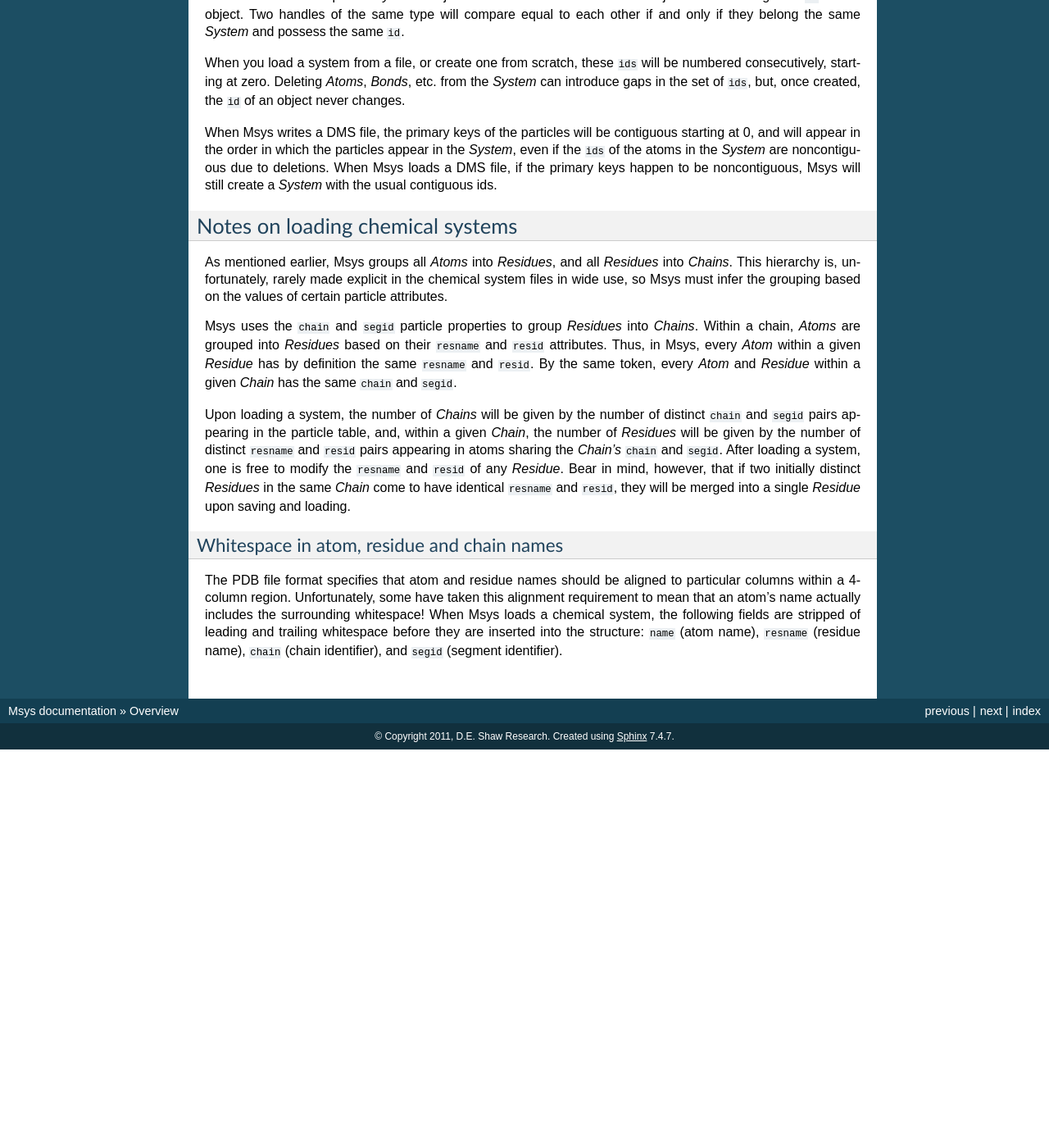
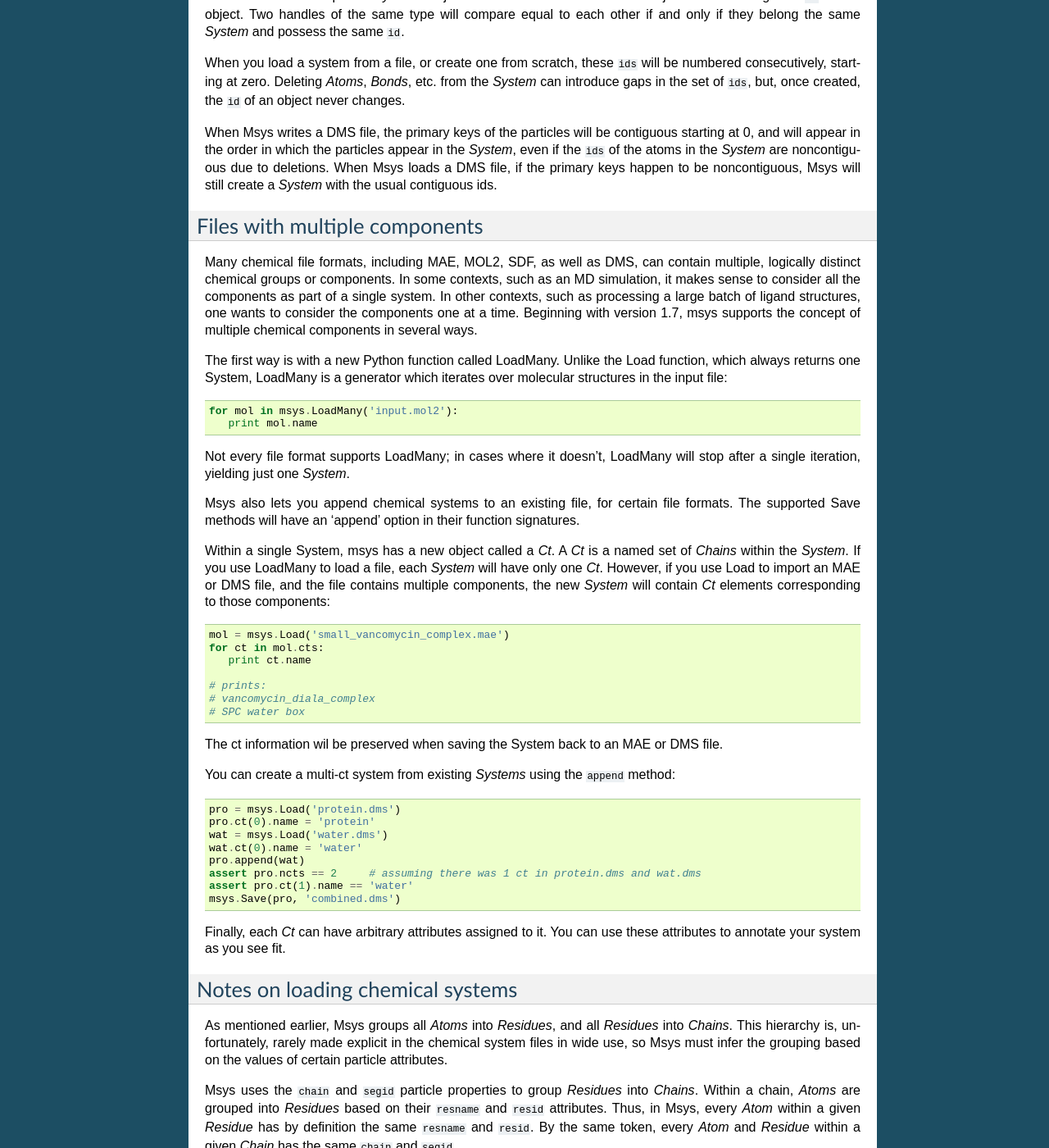
Before and after one commit to DEShawResearch/msys, a Sphinx documentation site: the page built from doc/source/overview.rst, in a window 1280 px wide and 1400 px high, scrolled down 4088 px. Shown: the whole window at 82% size. Built offline with Sphinx 7.4.7, drawn with Linux system fonts in a browser that asks for light colours; the version number could not be read and is left out; before the commit the page ends 5002 px from its top, so only the background shows below that; some of the changed text lies outside the part shown.

Commit message:
Docs on multiple components.
[git-p4: depot-paths = "//depot/desrad/main/sw/libs/msys/": change = 160860]

```diff
--- a/doc/source/overview.rst
+++ b/doc/source/overview.rst
@@ -277,6 +277,66 @@ particles appear in the `System`, even if the ``ids`` of the atoms in the
 if the primary keys happen to be noncontiguous, Msys will still create a
 `System` with the usual contiguous ids.
 
+Files with multiple components
+==============================
+
+Many chemical file formats, including MAE, MOL2, SDF, as well as DMS,
+can contain multiple, logically distinct chemical groups or components.
+In some contexts, such as an MD simulation, it makes sense to consider
+all the components as part of a single system.  In other contexts,
+such as processing a large batch of ligand structures, one wants to
+consider the components one at a time.  Beginning with version 1.7,
+msys supports the concept of multiple chemical components in several ways.
+
+The first way is with a new Python function called LoadMany.  Unlike the
+Load function, which always returns one System, LoadMany is a generator
+which iterates over molecular structures in the input file::
+
+  for mol in msys.LoadMany('input.mol2'):
+     print mol.name
+
+Not every file format supports LoadMany; in cases where it doesn't, LoadMany
+will stop after a single iteration, yielding just one `System`.
+
+Msys also lets you append chemical systems to an existing file, for certain
+file formats.  The supported Save methods will have an 'append' option in
+their function signatures.
+
+Within a single System, msys has a new object called a `Ct`.  A `Ct`
+is a named set of `Chains` within the `System`.  If you use LoadMany to
+load a file, each `System` will have only one `Ct`.  However, if you
+use Load to import an MAE or DMS file, and the file contains multiple
+components, the new `System` will contain `Ct` elements corresponding
+to those components::
+
+  mol = msys.Load('small_vancomycin_complex.mae')
+  for ct in mol.cts:
+     print ct.name
+
+  # prints:
+  # vancomycin_diala_complex
+  # SPC water box
+
+The ct information wil be preserved when saving the System back to an MAE
+or DMS file.
+
+You can create a multi-ct system from existing `Systems` using the
+``append`` method::
+
+  pro = msys.Load('protein.dms')
+  pro.ct(0).name = 'protein'
+  wat = msys.Load('water.dms')
+  wat.ct(0).name = 'water'
+  pro.append(wat)
+  assert pro.ncts == 2     # assuming there was 1 ct in protein.dms and wat.dms
+  assert pro.ct(1).name == 'water'
+  msys.Save(pro, 'combined.dms')
+
+
+Finally, each `Ct` can have arbitrary attributes assigned to it.  You can
+use these attributes to annotate your system as you see fit.
+
+
 Notes on loading chemical systems
 =================================
 
```
